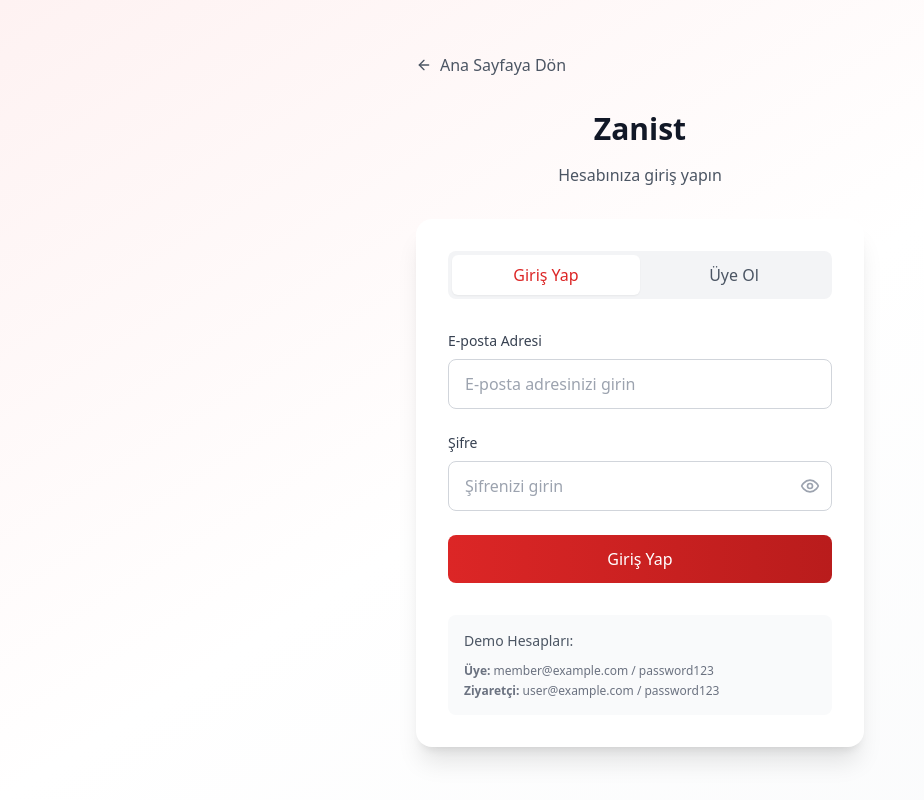
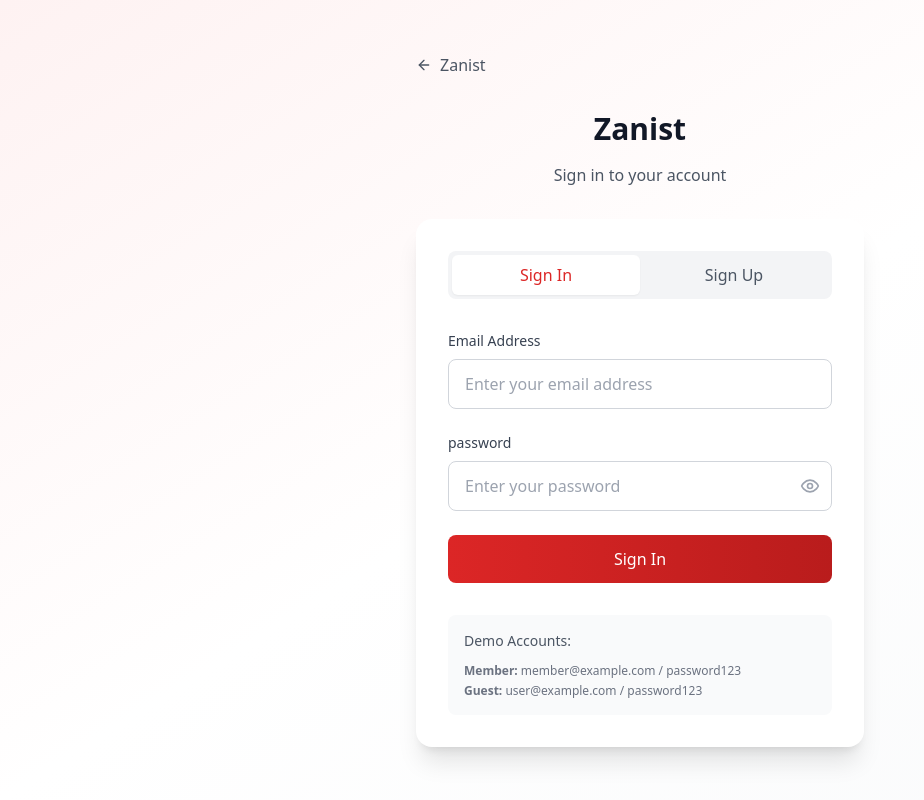
Before and after one commit to xiaizen/zanist2, a React (Vite) app: page /auth in a window 1280 px wide. Shown: the whole page, without its empty margins (0-924 px from the left). Built offline with nearby package versions, Linux system fonts and the light colour scheme.

Commit message:
Update AuthPage.tsx

```diff
--- a/src/pages/AuthPage.tsx
+++ b/src/pages/AuthPage.tsx
@@ -40,7 +40,7 @@ const AuthPage: React.FC = () => {
       await login(data.email, data.password);
       navigate(from, { replace: true });
     } catch (err) {
-      setError(err instanceof Error ? err.message : 'Giriş başarısız');
+      setError(err instanceof Error ? err.message : 'Login failed');
     } finally {
       setIsLoading(false);
     }
@@ -48,7 +48,7 @@ const AuthPage: React.FC = () => {
 
   const onRegisterSubmit = async (data: RegisterForm) => {
     if (data.password !== data.confirmPassword) {
-      setError('Şifreler eşleşmiyor');
+      setError('Passwords do not match');
       return;
     }
 
@@ -63,7 +63,7 @@ const AuthPage: React.FC = () => {
       });
       navigate(from, { replace: true });
     } catch (err) {
-      setError(err instanceof Error ? err.message : 'Kayıt başarısız');
+      setError(err instanceof Error ? err.message : 'Registration failed');
     } finally {
       setIsLoading(false);
     }
@@ -83,7 +83,7 @@ const AuthPage: React.FC = () => {
             className="inline-flex items-center space-x-2 text-gray-600 hover:text-red-600 transition-colors"
           >
             <ArrowLeft className="w-4 h-4" />
-            <span>Ana Sayfaya Dön</span>
+            <span>Zanist</span>
           </Link>
         </motion.div>
 
@@ -98,7 +98,7 @@ const AuthPage: React.FC = () => {
             <h1 className="text-3xl font-bold text-gray-900 mb-2">Zanist</h1>
           </motion.div>
           <p className="text-gray-600">
-            {isLogin ? 'Hesabınıza giriş yapın' : 'Üyeliğinizi oluşturun'}
+            {isLogin ? '	Sign in to your account' : 'Create your account'}
           </p>
         </div>
 
@@ -124,7 +124,7 @@ const AuthPage: React.FC = () => {
                   : 'text-gray-600 hover:text-gray-900'
               }`}
             >
-              Giriş Yap
+              	Sign In
             </button>
             <button
               onClick={() => {
@@ -139,7 +139,7 @@ const AuthPage: React.FC = () => {
                   : 'text-gray-600 hover:text-gray-900'
               }`}
             >
-              Üye Ol
+              	Sign Up
             </button>
           </div>
 
@@ -167,21 +167,21 @@ const AuthPage: React.FC = () => {
                 {/* Email Field */}
                 <div>
                   <label className="block text-sm font-medium text-gray-700 mb-2">
-                    E-posta Adresi
+                    	Email Address
                   </label>
                   <input
                     {...loginForm.register('email', {
-                      required: 'E-posta adresi gerekli',
+                      required: 'Email is required',
                       pattern: {
                         value: /^[^\s@]+@[^\s@]+\.[^\s@]+$/,
-                        message: 'Geçersiz e-posta formatı'
+                        message: 'Invalid email format'
                       }
                     })}
                     type="email"
                     className={`w-full px-4 py-3 border rounded-lg focus:ring-2 focus:ring-red-500 focus:border-transparent transition-colors ${
                       loginForm.formState.errors.email ? 'border-red-300' : 'border-gray-300'
                     }`}
-                    placeholder="E-posta adresinizi girin"
+                    placeholder="Enter your email address"
                   />
                   {loginForm.formState.errors.email && (
                     <p className="mt-1 text-sm text-red-600">
@@ -193,22 +193,22 @@ const AuthPage: React.FC = () => {
                 {/* Password Field */}
                 <div>
                   <label className="block text-sm font-medium text-gray-700 mb-2">
-                    Şifre
+                    password
                   </label>
                   <div className="relative">
                     <input
                       {...loginForm.register('password', {
-                        required: 'Şifre gerekli',
+                        required: 'Password is required',
                         minLength: {
                           value: 8,
-                          message: 'Şifre en az 8 karakter olmalı'
+                          message: 'Password must be at least 8 characters'
                         }
                       })}
                       type={showPassword ? 'text' : 'password'}
                       className={`w-full px-4 py-3 pr-12 border rounded-lg focus:ring-2 focus:ring-red-500 focus:border-transparent transition-colors ${
                         loginForm.formState.errors.password ? 'border-red-300' : 'border-gray-300'
                       }`}
-                      placeholder="Şifrenizi girin"
+                      placeholder="Enter your password"
                     />
                     <button
                       type="button"
@@ -236,10 +236,10 @@ const AuthPage: React.FC = () => {
                   {isLoading ? (
                     <div className="flex items-center justify-center space-x-2">
                       <div className="w-4 h-4 border-2 border-white border-t-transparent rounded-full animate-spin" />
-                      <span>Giriş yapılıyor...</span>
+                      <span>Signing in...</span>
                     </div>
                   ) : (
-                    'Giriş Yap'
+                    'Sign In'
                   )}
                 </motion.button>
               </motion.form>
@@ -255,21 +255,21 @@ const AuthPage: React.FC = () => {
                 {/* Name Field */}
                 <div>
                   <label className="block text-sm font-medium text-gray-700 mb-2">
-                    Ad Soyad
+                    Full Name
                   </label>
                   <input
                     {...registerForm.register('name', {
-                      required: 'Ad soyad gerekli',
+                      required: 'Full name is required',
                       minLength: {
                         value: 2,
-                        message: 'Ad soyad en az 2 karakter olmalı'
+                        message: 'Full name must be at least 2 characters'
                       }
                     })}
                     type="text"
                     className={`w-full px-4 py-3 border rounded-lg focus:ring-2 focus:ring-red-500 focus:border-transparent transition-colors ${
                       registerForm.formState.errors.name ? 'border-red-300' : 'border-gray-300'
                     }`}
-                    placeholder="Ad soyadınızı girin"
+                    placeholder="	Enter your full name"
                   />
                   {registerForm.formState.errors.name && (
                     <p className="mt-1 text-sm text-red-600">
@@ -281,21 +281,21 @@ const AuthPage: React.FC = () => {
                 {/* Email Field */}
                 <div>
                   <label className="block text-sm font-medium text-gray-700 mb-2">
-                    E-posta Adresi
+                    Email Address
                   </label>
                   <input
                     {...registerForm.register('email', {
-                      required: 'E-posta adresi gerekli',
+                      required: '	Email is required',
                       pattern: {
                         value: /^[^\s@]+@[^\s@]+\.[^\s@]+$/,
-                        message: 'Geçersiz e-posta formatı'
+                        message: 'Invalid email format'
                       }
                     })}
                     type="email"
                     className={`w-full px-4 py-3 border rounded-lg focus:ring-2 focus:ring-red-500 focus:border-transparent transition-colors ${
                       registerForm.formState.errors.email ? 'border-red-300' : 'border-gray-300'
                     }`}
-                    placeholder="E-posta adresinizi girin"
+                    placeholder="Enter your email address"
                   />
                   {registerForm.formState.errors.email && (
                     <p className="mt-1 text-sm text-red-600">
@@ -307,22 +307,22 @@ const AuthPage: React.FC = () => {
                 {/* Password Field */}
                 <div>
                   <label className="block text-sm font-medium text-gray-700 mb-2">
-                    Şifre
+                    password
                   </label>
                   <div className="relative">
                     <input
                       {...registerForm.register('password', {
-                        required: 'Şifre gerekli',
+                        required: 'Password is required',
                         minLength: {
                           value: 8,
-                          message: 'Şifre en az 8 karakter olmalı'
+                          message: 'Password must be at least 8 characters'
                         }
                       })}
                       type={showPassword ? 'text' : 'password'}
                       className={`w-full px-4 py-3 pr-12 border rounded-lg focus:ring-2 focus:ring-red-500 focus:border-transparent transition-colors ${
                         registerForm.formState.errors.password ? 'border-red-300' : 'border-gray-300'
                       }`}
-                      placeholder="Şifrenizi girin"
+                      placeholder="Enter your password"
                     />
                     <button
                       type="button"
@@ -342,18 +342,18 @@ const AuthPage: React.FC = () => {
                 {/* Confirm Password Field */}
                 <div>
                   <label className="block text-sm font-medium text-gray-700 mb-2">
-                    Şifre Tekrar
+                    Confirm Password
                   </label>
                   <div className="relative">
                     <input
                       {...registerForm.register('confirmPassword', {
-                        required: 'Şifre tekrarı gerekli'
+                        required: 'Password confirmation is required'
                       })}
                       type={showConfirmPassword ? 'text' : 'password'}
                       className={`w-full px-4 py-3 pr-12 border rounded-lg focus:ring-2 focus:ring-red-500 focus:border-transparent transition-colors ${
                         registerForm.formState.errors.confirmPassword ? 'border-red-300' : 'border-gray-300'
                       }`}
-                      placeholder="Şifrenizi tekrar girin"
+                      placeholder="Re-enter your password"
                     />
                     <button
                       type="button"
@@ -381,10 +381,10 @@ const AuthPage: React.FC = () => {
                   {isLoading ? (
                     <div className="flex items-center justify-center space-x-2">
                       <div className="w-4 h-4 border-2 border-white border-t-transparent rounded-full animate-spin" />
-                      <span>Üyelik oluşturuluyor...</span>
+                      <span>Creating your account...</span>
                     </div>
                   ) : (
-                    'Üye Ol'
+                    'Sign Up'
                   )}
                 </motion.button>
               </motion.form>
@@ -393,11 +393,10 @@ const AuthPage: React.FC = () => {
 
           {/* Demo Credentials */}
           <div className="mt-8 p-4 bg-gray-50 rounded-lg">
-            <p className="text-sm text-gray-600 mb-3 font-medium">Demo Hesapları:</p>
+            <p className="text-sm text-gray-600 mb-3 font-medium">Demo Accounts:</p>
             <div className="text-xs text-gray-500 space-y-1">
-
-            <p><strong>Üye:</strong> member@example.com / password123</p>
-              <p><strong>Ziyaretçi:</strong> user@example.com / password123</p>
+              <p><strong>Member:</strong> member@example.com / password123</p>
+              <p><strong>Guest:</strong> user@example.com / password123</p>
             </div>
           </div>
         </motion.div>
```
